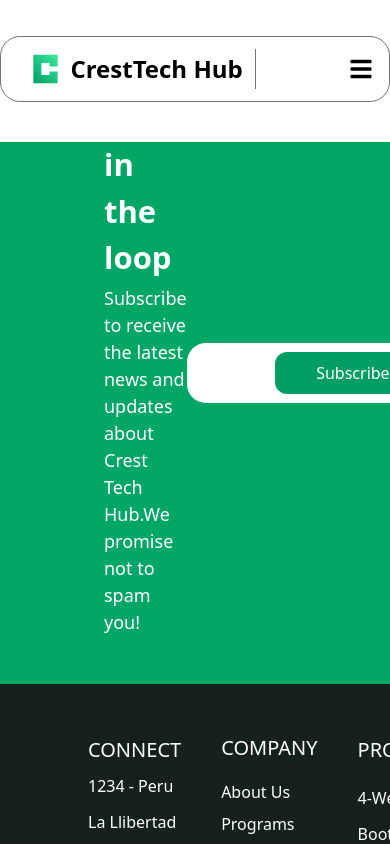
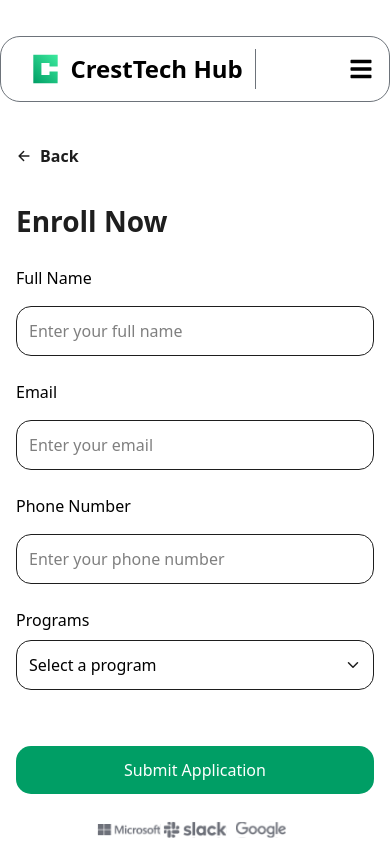
Before and after one commit to Cresttechhub/crestFrontend, a React (Vite) app: page /enroll in a window 390 px wide. Shown: the top 844 px of the page. Built offline with nearby package versions, Linux system fonts and the light colour scheme.

Commit message:
feat: add enroll page with form validation and dynamic image carousel

```diff
--- a/src/pages/Contact/Contact.jsx
+++ b/src/pages/Contact/Contact.jsx
@@ -37,9 +37,16 @@
     if (!validateForm()) return;
 
     setIsSubmitting(true);
+
     setTimeout(() => {
       setIsSubmitting(false);
       setIsSubmitted(true);
+
+      // Reset the form after a few seconds
+      setTimeout(() => {
+        setIsSubmitted(false);
+        setFormData({ name: "", email: "", phone: "", message: "" });
+      }, 5000); // Resets after 5 seconds
     }, 2000);
   };
 
@@ -143,7 +150,7 @@
           <button
             disabled={isSubmitting || isSubmitted}
             type="submit"
-            className={`w-full text-white p-3 rounded-[15px] text-[16px] transition ${
+            className={`w-full mt-6 text-white p-3 rounded-[15px] text-[16px] transition ${
               isSubmitted ? "bg-[#1cf3a4]" : "bg-[#009E65]"
             }`}
           >
--- a/src/pages/auth/enroll.jsx
+++ b/src/pages/auth/enroll.jsx
@@ -1,7 +1,204 @@
-import React from "react";
+import React, { useState, useEffect } from "react";
+import { Link } from "react-router-dom";
+import image1 from "../../images/enroll_img.svg";
+import image2 from "../../images/enroll_img1.svg";
+import { IoArrowBackOutline, IoChevronDownOutline } from "react-icons/io5";
 
-const enroll = () => {
-  return <div>enroll</div>;
+const images = [image1, image2];
+
+const programs = [
+  "4-Week Bootcamp",
+  "3-Month Masterclass",
+  "UI/UX Track",
+  "Software Development Track",
+];
+
+const Enroll = () => {
+  const [formData, setFormData] = useState({
+    name: "",
+    email: "",
+    phone: "",
+    program: "",
+  });
+  const [errors, setErrors] = useState({});
+  const [isSubmitting, setIsSubmitting] = useState(false);
+  const [isSubmitted, setIsSubmitted] = useState(false);
+  const [isOpen, setIsOpen] = useState(false);
+
+  const [currentImage, setCurrentImage] = useState(0);
+
+  useEffect(() => {
+    const interval = setInterval(() => {
+      setCurrentImage((prev) => (prev + 1) % images.length);
+    }, 5000);
+
+    return () => clearInterval(interval);
+  }, []);
+
+  const validateForm = () => {
+    let newErrors = {};
+    if (!formData.name) newErrors.name = "Full Name is required";
+    if (!formData.email) {
+      newErrors.email = "Email is required";
+    } else if (!/^[^\s@]+@[^\s@]+\.[^\s@]+$/.test(formData.email)) {
+      newErrors.email = "Invalid email format";
+    }
+    if (!formData.phone) {
+      newErrors.phone = "Phone Number is required";
+    } else if (!/^\d{10}$/.test(formData.phone)) {
+      newErrors.phone = "Invalid phone number";
+    }
+
+    if (!formData.program) {
+      newErrors.program = "Please select a program";
+    }
+
+    setErrors(newErrors);
+    return Object.keys(newErrors).length === 0;
+  };
+
+  const handleSubmit = (e) => {
+    e.preventDefault();
+    if (!validateForm()) return;
+
+    setIsSubmitting(true);
+
+    setTimeout(() => {
+      setIsSubmitting(false);
+      setIsSubmitted(true);
+
+      // Reset the form after a few seconds
+      setTimeout(() => {
+        setIsSubmitted(false);
+        setFormData({ name: "", email: "", phone: "", program: "" });
+      }, 5000); // Resets after 5 seconds
+    }, 2000);
+  };
+
+  return (
+    <div className="mt-32 md:mt-56 md:px-16 md:py-6 p-4 flex flex-col">
+      <Link
+        to="/"
+        className="flex font-bold items-center space-x-2 text-[#1E1E1E] mb-8"
+      >
+        <IoArrowBackOutline />
+        <h1 className="text-[16px]">Back</h1>
+      </Link>
+      <div className="flex flex-col md:flex-row md:justify-between md:space-x-8">
+        <div className="hidden md:flex w-full">
+          <img
+            src={images[currentImage]}
+            alt="Enrollment image"
+            className="w-full h-[720px] rounded-tl-[25px] rounded-bl-[25px] object-cover transition-opacity duration-700"
+          />
+        </div>
+        {/* form */}
+        <form
+          onSubmit={handleSubmit}
+          className="space-y-6 mt-8 md:mt-0 md:py-8 w-full h-full"
+        >
+          <h2 className="text-[28px] font-bold text-[#1E1E1E] -mt-8 md:mt-0">
+            Enroll Now
+          </h2>
+          <div className="">
+            <label htmlFor="" className="">
+              Full Name
+            </label>
+            <input
+              type="text"
+              placeholder="Enter your full name"
+              value={formData.name}
+              onChange={(e) =>
+                setFormData({ ...formData, name: e.target.value })
+              }
+              className="mt-4 w-full p-3 border border-[#1E1E1E] rounded-[15px] focus:outline-none focus:ring focus:ring-[#1E1E1E]"
+            />
+            {errors.name && (
+              <p className="text-red-500 text-sm">{errors.name}</p>
+            )}
+          </div>
+          <div className="">
+            <label htmlFor="">Email</label>
+            <input
+              type="email"
+              placeholder="Enter your email"
+              value={formData.email}
+              onChange={(e) =>
+                setFormData({ ...formData, email: e.target.value })
+              }
+              className="mt-4 w-full p-3 border border-[#1E1E1E] rounded-[15px] focus:outline-none focus:ring focus:ring-[#1E1E1E]"
+            />
+            {errors.email && (
+              <p className="text-red-500 text-sm">{errors.email}</p>
+            )}
+          </div>
+          <div className="">
+            <label htmlFor="">Phone Number</label>
+            <input
+              type="number"
+              placeholder="Enter your phone number"
+              value={formData.phone}
+              onChange={(e) =>
+                setFormData({ ...formData, phone: e.target.value })
+              }
+              className="mt-4 w-full p-3 border border-[#1E1E1E] rounded-[15px] focus:outline-none focus:ring focus:ring-[#1E1E1E]"
+            />
+            {errors.phone && (
+              <p className="text-red-500 text-sm">{errors.phone}</p>
+            )}
+          </div>
+          <div className="relative">
+            <label className="block mb-2">Programs</label>
+            <button
+              onClick={() => setIsOpen(!isOpen)}
+              className="w-full p-3 border border-[#1E1E1E] rounded-[15px] flex justify-between items-center focus:outline-none focus:ring focus:ring-[#1E1E1E]"
+            >
+              {formData.program || "Select a program"}
+              <IoChevronDownOutline className="text-[#1E1E1E]" />
+            </button>
+
+            {isOpen && (
+              <ul className="absolute w-full bg-white rounded-[15px] p-8 mt-4 shadow-lg z-10">
+                {programs.map((program) => (
+                  <li
+                    key={program}
+                    onClick={() => {
+                      setFormData({ ...formData, program });
+                      setIsOpen(false);
+                    }}
+                    className="px-2 py-3 hover:bg-[#009E65] hover:text-[white] hover:rounded-[15px] cursor-pointer"
+                  >
+                    {program}
+                  </li>
+                ))}
+              </ul>
+            )}
+
+            {errors.program && (
+              <p className="text-red-500 text-sm">{errors.program}</p>
+            )}
+          </div>
+
+          <button
+            disabled={isSubmitting || isSubmitted}
+            type="submit"
+            className={`w-full mt-8 text-white p-3 rounded-[15px] text-[16px] transition ${
+              isSubmitted ? "bg-[#1cf3a4]" : "bg-[#009E65]"
+            }`}
+          >
+            {isSubmitting ? (
+              <span className="animate-spin inline-block w-4 h-4 border-2 border-white border-t-transparent rounded-full mr-2"></span>
+            ) : null}
+            {isSubmitting
+              ? "Submitting..."
+              : isSubmitted
+              ? "Application submitted successfully we'll contact you soon!"
+              : "Submit Application"}
+          </button>
+        </form>
+      </div>
+    </div>
+  );
 };
 
-export default enroll;
+export default Enroll;
```
Also changed, not shown: 2 other files (tests, documents, lock files or other folders).
